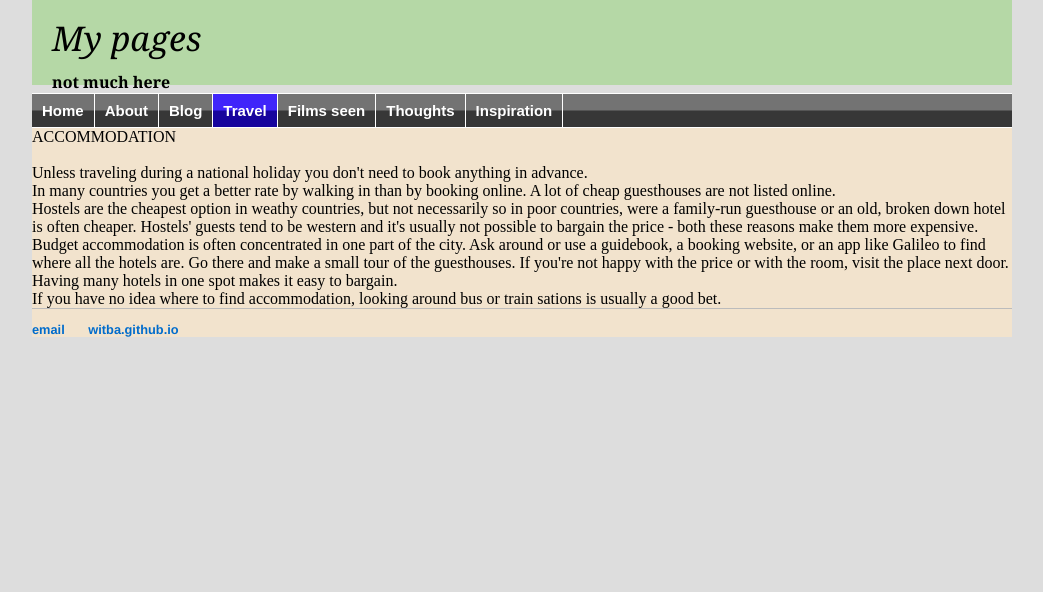
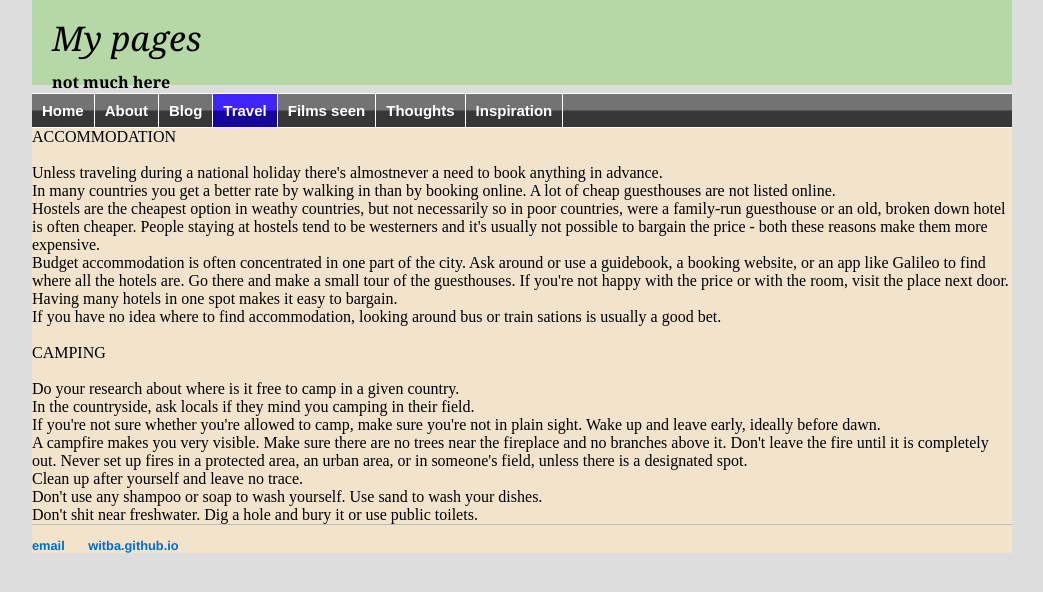
Before and after one commit to witba/witba.github.io, a Jekyll site: the page built from travel/accommodation.html, in a window 1280 px wide. Shown: the top 592 px of the page, without its empty margins (118-1161 px from the left). Built offline with Jekyll 4.4.1, drawn with Linux system fonts in a browser that asks for light colours.

Commit message:
Update accommodation.html

```diff
--- a/travel/accommodation.html
+++ b/travel/accommodation.html
@@ -7,8 +7,18 @@ title: Travel resources
 
 ACCOMMODATION<br>
 <br>
-Unless traveling during a national holiday you don't need to book anything in advance.<br>
+Unless traveling during a national holiday there's almostnever a need to book anything in advance.<br>
 In many countries you get a better rate by walking in than by booking online. A lot of cheap guesthouses are not listed online.<br>
-Hostels are the cheapest option in weathy countries, but not necessarily so in poor countries, were a family-run guesthouse or an old, broken down hotel is often cheaper. Hostels' guests tend to be western and it's usually not possible to bargain the price - both these reasons make them more expensive.<br>
+Hostels are the cheapest option in weathy countries, but not necessarily so in poor countries, were a family-run guesthouse or an old, broken down hotel is often cheaper. People staying at hostels tend to be westerners and it's usually not possible to bargain the price - both these reasons make them more expensive.<br>
 Budget accommodation is often concentrated in one part of the city. Ask around or use a guidebook, a booking website, or an app like Galileo to find where all the hotels are. Go there and make a small tour of the guesthouses. If you're not happy with the price or with the room, visit the place next door. Having many hotels in one spot makes it easy to bargain.<br>
 If you have no idea where to find accommodation, looking around bus or train sations is usually a good bet.<br>
+<br>
+CAMPING<br>
+<br>
+Do your research about where is it free to camp in a given country.<br>
+In the countryside, ask locals if they mind you camping in their field.<br>
+If you're not sure whether you're allowed to camp, make sure you're not in plain sight. Wake up and leave early, ideally before dawn.<br>
+A campfire makes you very visible. Make sure there are no trees near the fireplace and no branches above it. Don't leave the fire until it is completely out. Never set up fires in a protected area, an urban area, or in someone's field, unless there is a designated spot.<br>
+Clean up after yourself and leave no trace. <br>
+Don't use any shampoo or soap to wash yourself. Use sand to wash your dishes.<br>
+Don't shit near freshwater. Dig a hole and bury it or use public toilets.<br>
```
